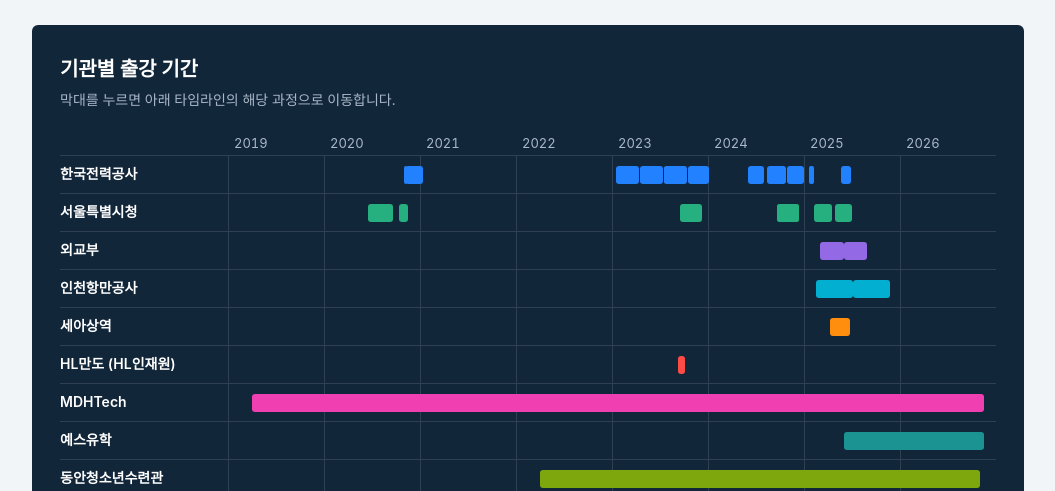
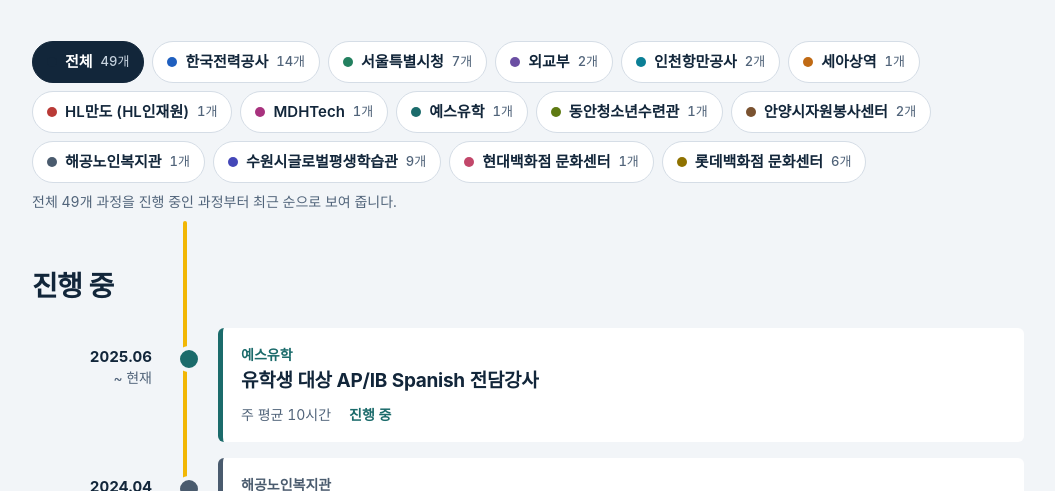
Before and after one commit to yalli2/lecture_timeline, a plain HTML site: page index.html in a window 1280 px wide. Shown: the part 461-952 px from the top of the page, without its empty margins (112-1167 px from the left). Drawn offline with Linux system fonts and the light colour scheme; a web font is replaced by a local one.

Commit message:
기관별 출강 기간 막대 그래프 삭제
Co-Authored-By: Claude Opus 5.5 <noreply@anthropic.com>
Claude-Session: https://claude.ai/code/session_0117yATAFYuB1R51UF3f1RDg

```diff
--- a/index.html
+++ b/index.html
@@ -61,31 +61,6 @@
   .stats b { font-size: 30px; font-weight: 800; letter-spacing: -0.02em; }
   .stats span { font-size: 15px; color: var(--ink-soft); }
 
-  /* 기관별 출강 기간표 */
-  .lanes {
-    background: var(--ink);
-    color: #fff;
-    border-radius: 6px;
-    padding: 28px 28px 22px;
-    margin: 28px 0 0;
-  }
-  .lanes h2 { margin: 0 0 4px; font-size: 20px; font-weight: 700; letter-spacing: -0.01em; }
-  .lanes p { margin: 0 0 22px; font-size: 14px; color: #A9B8C8; }
-  .grid { position: relative; }
-  .years, .lane-track { position: relative; margin-left: 168px; }
-  .years { height: 22px; font-size: 13px; color: #A9B8C8; }
-  .years span { position: absolute; top: 0; transform: translateX(6px); }
-  .lane { display: flex; align-items: center; height: 38px; border-top: 1px solid rgba(255,255,255,.12); }
-  .lane-name { width: 168px; flex: none; font-size: 14px; font-weight: 600; padding-right: 12px; }
-  .lane .lane-track { flex: 1; margin-left: 0; height: 100%; }
-  .lane-track i.tick { position: absolute; top: 0; bottom: 0; width: 1px; background: rgba(255,255,255,.12); }
-  .bar {
-    position: absolute; top: 10px; height: 18px; min-width: 4px;
-    border: 0; padding: 0; border-radius: 3px; cursor: pointer;
-    background: var(--c); filter: brightness(1.35) saturate(1.1);
-  }
-  .bar:hover, .bar:focus-visible { outline: 2px solid #fff; outline-offset: 2px; }
-
   /* 필터 */
   .filters { display: flex; flex-wrap: wrap; gap: 8px; margin: 44px 0 8px; }
   .chip {
@@ -127,8 +102,6 @@
     background: var(--surface); border-radius: 6px; padding: 16px 20px 16px 18px;
     border-left: 5px solid var(--c);
   }
-  .item.flash .card { animation: flash 1.4s ease-out; }
-  @keyframes flash { from { box-shadow: 0 0 0 4px var(--spine); } to { box-shadow: 0 0 0 4px transparent; } }
   .org { margin: 0; font-size: 14px; font-weight: 700; color: var(--c); }
   .card h3 { margin: 2px 0 10px; font-size: 19px; line-height: 1.35; font-weight: 700; letter-spacing: -0.015em; }
   .meta { display: flex; flex-wrap: wrap; gap: 6px 18px; margin: 0; padding: 0; list-style: none; font-size: 14px; color: var(--ink-soft); }
@@ -142,12 +115,6 @@
   @media (max-width: 720px) {
     .wrap { padding: 0 16px; }
     header.top { padding-top: 36px; }
-    .lanes { padding: 20px 16px 14px; }
-    .years { margin-left: 0; }
-    .lane { display: block; height: auto; padding: 6px 0 4px; }
-    .lane-name { width: auto; font-size: 13px; }
-    .lane .lane-track { height: 26px; }
-    .bar { top: 4px; }
     .timeline::before { left: 7px; }
     .year { width: auto; margin-left: 30px; font-size: 34px; }
     .item { display: block; padding-left: 30px; }
@@ -157,7 +124,6 @@
   }
   @media (prefers-reduced-motion: reduce) {
     html { scroll-behavior: auto; }
-    .item.flash .card { animation: none; outline: 3px solid var(--spine); }
   }
 </style>
 </head>
@@ -170,11 +136,6 @@
     <ul class="stats" id="stats"></ul>
   </header>
 
-  <section class="lanes" aria-labelledby="lanes-title">
-    <h2 id="lanes-title">기관별 출강 기간</h2>
-    <p>막대를 누르면 아래 타임라인의 해당 과정으로 이동합니다.</p>
-    <div class="grid" id="grid"></div>
-  </section>
 
   <div class="filters" id="filters" role="group" aria-label="기관별로 보기"></div>
   <p class="count" id="count" aria-live="polite"></p>
@@ -281,35 +242,6 @@ const stats = document.getElementById("stats");
   const li = el("li"); li.append(el("b", "", v), el("span", "", l)); stats.append(li);
 });
 
-/* 기관별 기간표 */
-const Y0 = 2019, Y1 = Math.max(2027, +TODAY.slice(0, 4) + 1);
-const T0 = Date.UTC(Y0, 0, 1), T1 = Date.UTC(Y1, 0, 1);
-const pos = d => (Date.parse(d) - T0) / (T1 - T0) * 100;
-const grid = document.getElementById("grid");
-const years = el("div", "years");
-for (let y = Y0; y < Y1; y++) { const s = el("span", "", y); s.style.left = (y - Y0) / (Y1 - Y0) * 100 + "%"; years.append(s); }
-grid.append(years);
-Object.entries(ORGS).forEach(([key, org]) => {
-  const lane = el("div", "lane");
-  lane.append(el("div", "lane-name", org.name));
-  const track = el("div", "lane-track");
-  for (let y = Y0; y < Y1; y++) { const t = el("i", "tick"); t.style.left = (y - Y0) / (Y1 - Y0) * 100 + "%"; track.append(t); }
-  COURSES.forEach((c, i) => {
-    if (c.o !== key) return;
-    const b = el("button", "bar");
-    b.type = "button";
-    b.style.setProperty("--c", org.color);
-    b.style.left = pos(c.s) + "%";
-    b.style.width = Math.max(pos(c.e || TODAY) - pos(c.s), 0.3) + "%";
-    b.title = org.name + " " + c.title + " (" + fmt(c.s, c.mp) + " ~ " + (c.e ? fmt(c.e, c.mp) : "현재") + ")";
-    b.setAttribute("aria-label", b.title);
-    b.addEventListener("click", () => jump(i));
-    track.append(b);
-  });
-  lane.append(track);
-  grid.append(lane);
-});
-
 /* 필터 */
 let active = "all";
 const filters = document.getElementById("filters");
@@ -352,12 +284,6 @@ function render() {
   document.getElementById("count").textContent =
     (active === "all" ? "전체" : ORGS[active].name) + " " + shown + "개 과정을 진행 중인 과정부터 최근 순으로 보여 줍니다.";
 }
-function jump(i) {
-  if (active !== "all" && COURSES[i].o !== active) { active = "all"; render(); }
-  const t = document.getElementById("c" + i);
-  t.scrollIntoView({ block: "center" });
-  t.classList.remove("flash"); void t.offsetWidth; t.classList.add("flash");
-}
 render();
 </script>
 </body>
```
